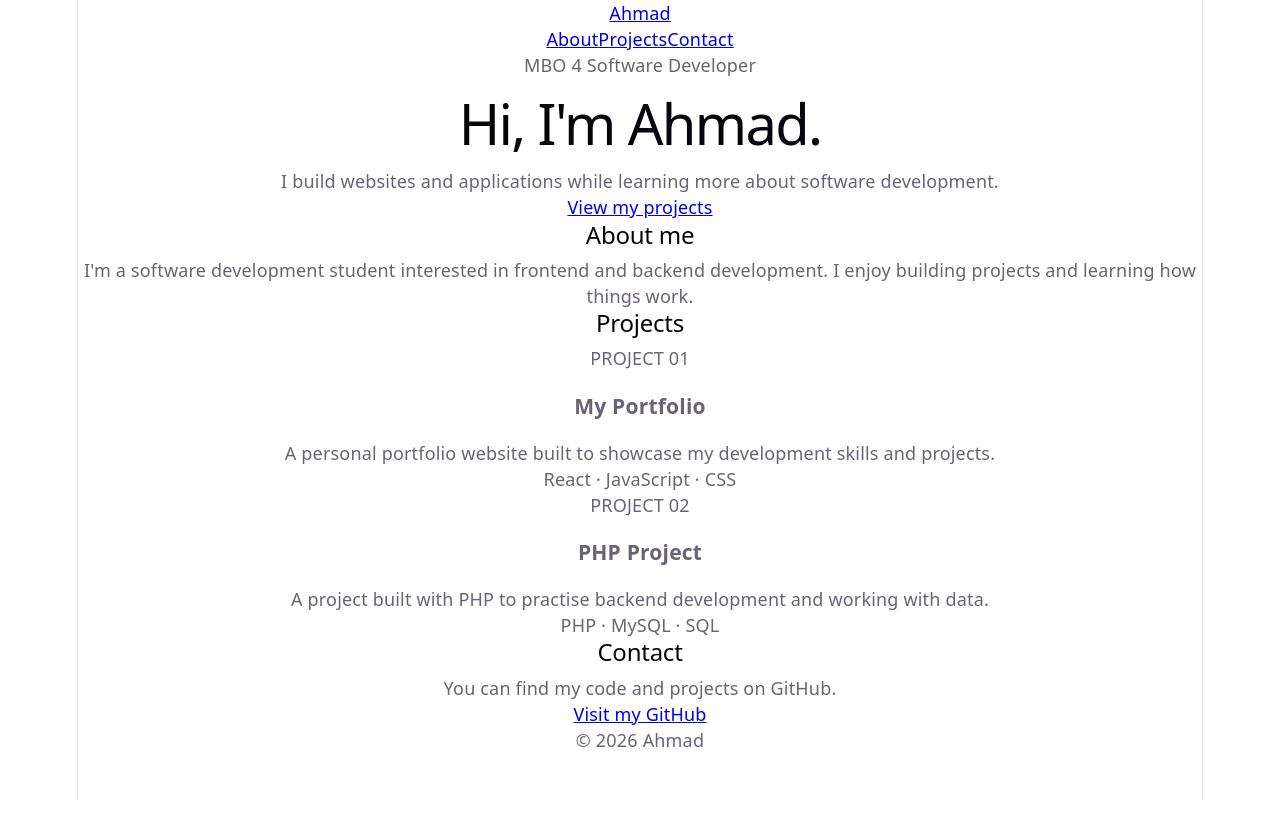
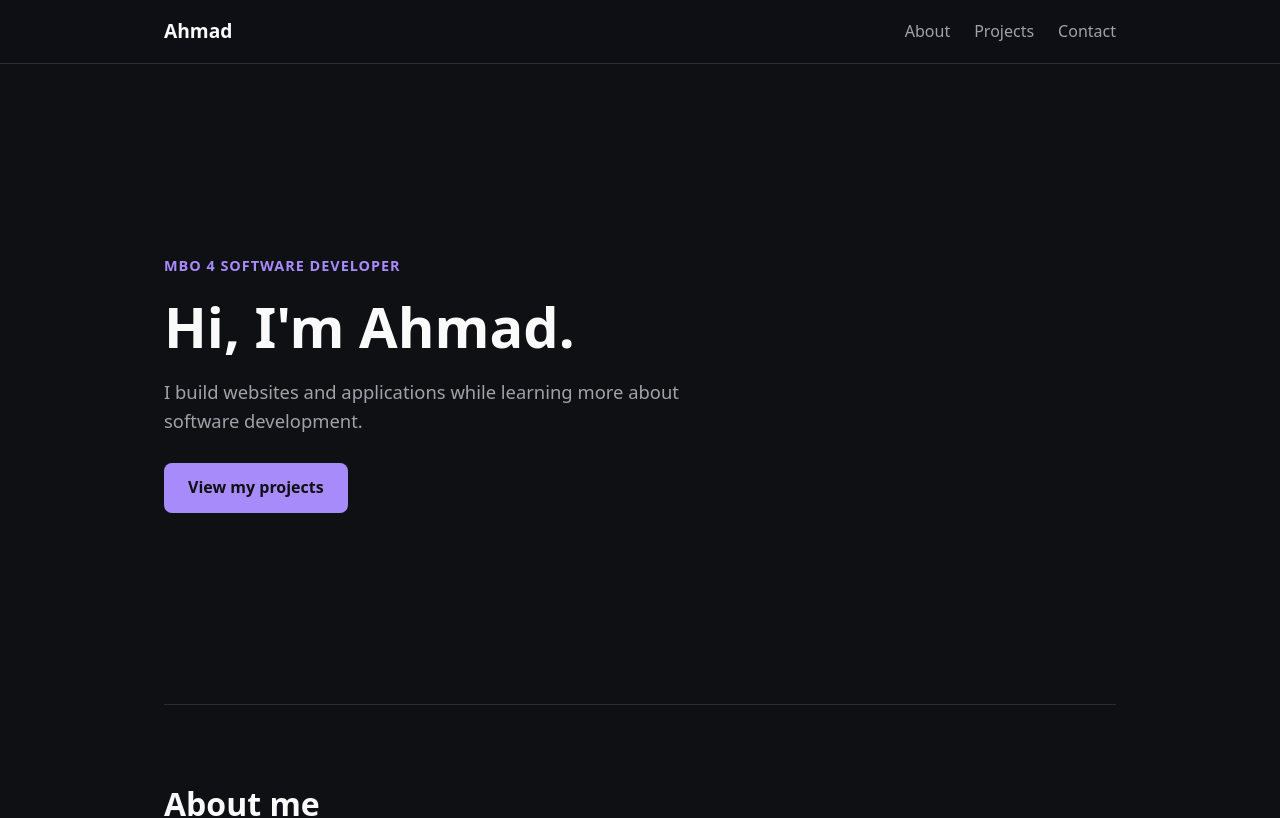
Before and after one commit to Ahmadali0808/MijnPortfolio, a React app in the folder frontend/: page / in a window 1280 px wide. Shown: the top 818 px of the page. Built offline with nearby package versions, Linux system fonts and the light colour scheme; the HTML template or start-up script is replaced by a standard one.

Commit message:
Add README, project links and new styling

```diff
--- a/frontend/src/App.css
+++ b/frontend/src/App.css
@@ -1,199 +1,125 @@
-.counter {
-  font-size: 16px;
-  padding: 5px 10px;
-  border-radius: 5px;
-  color: var(--accent);
-  background: var(--accent-bg);
-  border: 2px solid transparent;
-  transition: border-color 0.3s;
-  margin-bottom: 24px;
-
-  &:hover {
-    border-color: var(--accent-border);
-  }
-  &:focus-visible {
-    outline: 2px solid var(--accent);
-    outline-offset: 2px;
-  }
+/* navbar */
+header {
+  position: sticky;
+  top: 0;
+  z-index: 10;
+  background: rgba(15, 16, 20, 0.9);
+  border-bottom: 1px solid var(--border);
 }
 
-.hero {
-  position: relative;
-
-  .base,
-  .framework,
-  .vite {
-    inset-inline: 0;
+nav {
+  max-width: 1000px;
   margin: 0 auto;
+  padding: 16px 24px;
+  display: flex;
+  justify-content: space-between;
+  align-items: center;
 }
 
-  .base {
-    width: 170px;
-    position: relative;
-    z-index: 0;
+.logo {
+  font-size: 1.2rem;
+  font-weight: 700;
+  color: var(--heading);
+  text-decoration: none;
 }
 
-  .framework,
-  .vite {
-    position: absolute;
+.nav-links {
+  display: flex;
+  gap: 24px;
 }
 
-  .framework {
-    z-index: 1;
-    top: 34px;
-    height: 28px;
-    transform: perspective(2000px) rotateZ(300deg) rotateX(44deg) rotateY(39deg)
-      scale(1.4);
+.nav-links a {
+  text-decoration: none;
 }
 
-  .vite {
-    z-index: 0;
-    top: 107px;
-    height: 26px;
-    width: auto;
-    transform: perspective(2000px) rotateZ(300deg) rotateX(40deg) rotateY(39deg)
-      scale(0.8);
-  }
+.nav-links a:hover {
+  color: var(--heading);
 }
 
-#center {
+main {
+  max-width: 1000px;
+  margin: 0 auto;
+  padding: 0 24px;
+}
+
+/* hero */
+.hero {
+  min-height: 80vh;
   display: flex;
   flex-direction: column;
-  gap: 25px;
-  place-content: center;
-  place-items: center;
-  flex-grow: 1;
-
-  @media (max-width: 1024px) {
-    padding: 32px 20px 24px;
-    gap: 18px;
-  }
+  justify-content: center;
+  gap: 16px;
 }
 
-#next-steps {
-  display: flex;
-  border-top: 1px solid var(--border);
-  text-align: left;
-
-  & > div {
-    flex: 1 1 0;
-    padding: 32px;
-    @media (max-width: 1024px) {
-      padding: 24px 20px;
-    }
+.intro {
+  color: var(--accent);
+  font-size: 0.9rem;
+  font-weight: 600;
+  letter-spacing: 1px;
+  text-transform: uppercase;
 }
 
-  .icon {
-    margin-bottom: 16px;
-    width: 22px;
-    height: 22px;
+.hero h1 {
+  font-size: 3.5rem;
 }
 
-  @media (max-width: 1024px) {
-    flex-direction: column;
-    text-align: center;
-  }
+.hero-text {
+  max-width: 560px;
+  font-size: 1.15rem;
 }
 
-#docs {
-  border-right: 1px solid var(--border);
-
-  @media (max-width: 1024px) {
-    border-right: none;
-    border-bottom: 1px solid var(--border);
-  }
+.button {
+  align-self: flex-start;
+  margin-top: 12px;
+  padding: 12px 24px;
+  background: var(--accent);
+  color: var(--bg);
+  font-weight: 600;
+  text-decoration: none;
+  border-radius: 8px;
+  transition: opacity 0.2s;
 }
 
-#next-steps ul {
-  list-style: none;
-  padding: 0;
-  display: flex;
-  gap: 8px;
-  margin: 32px 0 0;
-
-  .logo {
-    height: 18px;
+.button:hover {
+  opacity: 0.85;
 }
 
-  a {
-    color: var(--text-h);
-    font-size: 16px;
-    border-radius: 6px;
-    background: var(--social-bg);
-    display: flex;
-    padding: 6px 12px;
-    align-items: center;
-    gap: 8px;
-    text-decoration: none;
-    transition: box-shadow 0.3s;
-
-    &:hover {
-      box-shadow: var(--shadow);
-    }
-    .button-icon {
-      height: 18px;
-      width: 18px;
-    }
+/* sections */
+.section {
+  padding: 80px 0;
+  border-top: 1px solid var(--border);
+  scroll-margin-top: 60px; /* so the navbar does not cover the title */
 }
 
-  @media (max-width: 1024px) {
-    margin-top: 20px;
-    flex-wrap: wrap;
-    justify-content: center;
-
-    li {
-      flex: 1 1 calc(50% - 8px);
+.section h2 {
+  font-size: 2rem;
+  margin-bottom: 16px;
 }
 
-    a {
-      width: 100%;
-      justify-content: center;
-      box-sizing: border-box;
-    }
-  }
+.section > p {
+  max-width: 640px;
 }
 
-#spacer {
-  height: 88px;
-  border-top: 1px solid var(--border);
-  @media (max-width: 1024px) {
-    height: 48px;
-  }
+#contact a {
+  display: inline-block;
+  margin-top: 16px;
+  color: var(--accent);
 }
 
-.ticks {
-  position: relative;
-  width: 100%;
-
-  &::before,
-  &::after {
-    content: '';
-    position: absolute;
-    top: -4.5px;
-    border: 5px solid transparent;
-  }
-
-  &::before {
-    left: 0;
-    border-left-color: var(--border);
-  }
-  &::after {
-    right: 0;
-    border-right-color: var(--border);
-  }
-}
-
+/* projects */
 .projects-grid {
   display: grid;
-  grid-template-columns: repeat(auto-fit, minmax(240px, 1fr));
+  grid-template-columns: repeat(auto-fit, minmax(260px, 1fr));
   gap: 20px;
   margin-top: 28px;
 }
 
 .project-card {
+  display: flex;
+  flex-direction: column;
   padding: 24px;
-  background: #181a20;
-  border: 1px solid #303039;
+  background: var(--card);
+  border: 1px solid var(--border);
   border-radius: 10px;
   transition: border-color 0.2s, transform 0.2s;
 }
@@ -215,10 +141,51 @@
 }
 
 .project-card p {
+  margin-bottom: 16px;
   font-size: 0.95rem;
 }
 
-.project-card span {
-  color: #a1a1aa;
+.project-tech {
   font-size: 0.85rem;
 }
+
+.project-links {
+  display: flex;
+  gap: 16px;
+  margin-top: auto;
+  padding-top: 20px;
+}
+
+.project-links a {
+  color: var(--accent);
+  font-size: 0.9rem;
+  font-weight: 600;
+  text-decoration: none;
+}
+
+.project-links a:hover {
+  text-decoration: underline;
+}
+
+/* footer */
+footer {
+  padding: 32px 24px;
+  text-align: center;
+  font-size: 0.9rem;
+  border-top: 1px solid var(--border);
+}
+
+/* small screens */
+@media (max-width: 600px) {
+  .hero h1 {
+    font-size: 2.4rem;
+  }
+
+  .nav-links {
+    gap: 16px;
+  }
+
+  .section {
+    padding: 56px 0;
+  }
+}
--- a/frontend/src/App.jsx
+++ b/frontend/src/App.jsx
@@ -1,6 +1,7 @@
 import ProjectCard from "./components/ProjectCard";
 import Navbar from "./components/Navbar";
 import projects from "./data/projects";
+import "./App.css";
 
 function App() {
   return (
@@ -32,11 +33,13 @@ function App() {
           <div className="projects-grid">
             {projects.map((project) => (
               <ProjectCard
-                key={project.number}
+                key={project.slug}
                 number={project.number}
                 title={project.title}
                 description={project.description}
                 technologies={project.technologies}
+                githubUrl={project.githubUrl}
+                liveUrl={project.liveUrl}
               />
             ))}
           </div>
--- a/frontend/src/components/ProjectCard.jsx
+++ b/frontend/src/components/ProjectCard.jsx
@@ -1,5 +1,4 @@
-
-function ProjectCard({ number, title, description, technologies }) {
+function ProjectCard({ number, title, description, technologies, githubUrl, liveUrl }) {
   return (
     <article className="project-card">
       <p className="project-number">PROJECT {number}</p>
@@ -8,7 +7,22 @@ function ProjectCard({ number, title, description, technologies }) {
 
       <p>{description}</p>
 
-      <span>{technologies.join(" · ")}</span>
+      <span className="project-tech">{technologies.join(" · ")}</span>
+
+      <div className="project-links">
+        {/* only show a link when the project has one */}
+        {githubUrl && (
+          <a href={githubUrl} target="_blank" rel="noreferrer">
+            GitHub
+          </a>
+        )}
+
+        {liveUrl && (
+          <a href={liveUrl} target="_blank" rel="noreferrer">
+            Live demo
+          </a>
+        )}
+      </div>
     </article>
   );
 }
--- a/frontend/src/index.css
+++ b/frontend/src/index.css
@@ -1,111 +1,37 @@
+/* colors I use on the whole site */
 :root {
-  --text: #6b6375;
-  --text-h: #08060d;
-  --bg: #fff;
-  --border: #e5e4e7;
-  --code-bg: #f4f3ec;
-  --accent: #aa3bff;
-  --accent-bg: rgba(170, 59, 255, 0.1);
-  --accent-border: rgba(170, 59, 255, 0.5);
-  --social-bg: rgba(244, 243, 236, 0.5);
-  --shadow:
-    rgba(0, 0, 0, 0.1) 0 10px 15px -3px, rgba(0, 0, 0, 0.05) 0 4px 6px -2px;
-
-  --sans: system-ui, 'Segoe UI', Roboto, sans-serif;
-  --heading: system-ui, 'Segoe UI', Roboto, sans-serif;
-  --mono: ui-monospace, Consolas, monospace;
-
-  font: 18px/145% var(--sans);
-  letter-spacing: 0.18px;
-  color-scheme: light dark;
-  color: var(--text);
-  background: var(--bg);
-  font-synthesis: none;
-  text-rendering: optimizeLegibility;
-  -webkit-font-smoothing: antialiased;
-  -moz-osx-font-smoothing: grayscale;
-
-  @media (max-width: 1024px) {
-    font-size: 16px;
-  }
+  --bg: #0f1014;
+  --card: #181a20;
+  --border: #2a2c35;
+  --text: #a1a1aa;
+  --heading: #fafafa;
+  --accent: #a78bfa;
 }
 
-@media (prefers-color-scheme: dark) {
-  :root {
-    --text: #9ca3af;
-    --text-h: #f3f4f6;
-    --bg: #16171d;
-    --border: #2e303a;
-    --code-bg: #1f2028;
-    --accent: #c084fc;
-    --accent-bg: rgba(192, 132, 252, 0.15);
-    --accent-border: rgba(192, 132, 252, 0.5);
-    --social-bg: rgba(47, 48, 58, 0.5);
-    --shadow:
-      rgba(0, 0, 0, 0.4) 0 10px 15px -3px, rgba(0, 0, 0, 0.25) 0 4px 6px -2px;
-  }
+* {
+  margin: 0;
+  padding: 0;
+  box-sizing: border-box;
+}
 
-  #social .button-icon {
-    filter: invert(1) brightness(2);
-  }
+html {
+  scroll-behavior: smooth;
 }
 
 body {
-  margin: 0;
-}
-
-#root {
-  width: 1126px;
-  max-width: 100%;
-  margin: 0 auto;
-  text-align: center;
-  border-inline: 1px solid var(--border);
-  min-height: 100svh;
-  display: flex;
-  flex-direction: column;
-  box-sizing: border-box;
+  font-family: system-ui, "Segoe UI", Roboto, sans-serif;
+  line-height: 1.6;
+  color: var(--text);
+  background: var(--bg);
 }
 
 h1,
-h2 {
-  font-family: var(--heading);
-  font-weight: 500;
-  color: var(--text-h);
+h2,
+h3 {
+  color: var(--heading);
+  line-height: 1.2;
 }
 
-h1 {
-  font-size: 56px;
-  letter-spacing: -1.68px;
-  margin: 32px 0;
-  @media (max-width: 1024px) {
-    font-size: 36px;
-    margin: 20px 0;
-  }
+a {
+  color: inherit;
 }
-h2 {
-  font-size: 24px;
-  line-height: 118%;
-  letter-spacing: -0.24px;
-  margin: 0 0 8px;
-  @media (max-width: 1024px) {
-    font-size: 20px;
-  }
-}
-p {
-  margin: 0;
-}
-
-code,
-.counter {
-  font-family: var(--mono);
-  display: inline-flex;
-  border-radius: 4px;
-  color: var(--text-h);
-}
-
-code {
-  font-size: 15px;
-  line-height: 135%;
-  padding: 4px 8px;
-  background: var(--code-bg);
-}
```
Also changed, not shown: 2 other files (tests, documents, lock files or other folders). Lines whose indentation alone changed are shown as unchanged.
